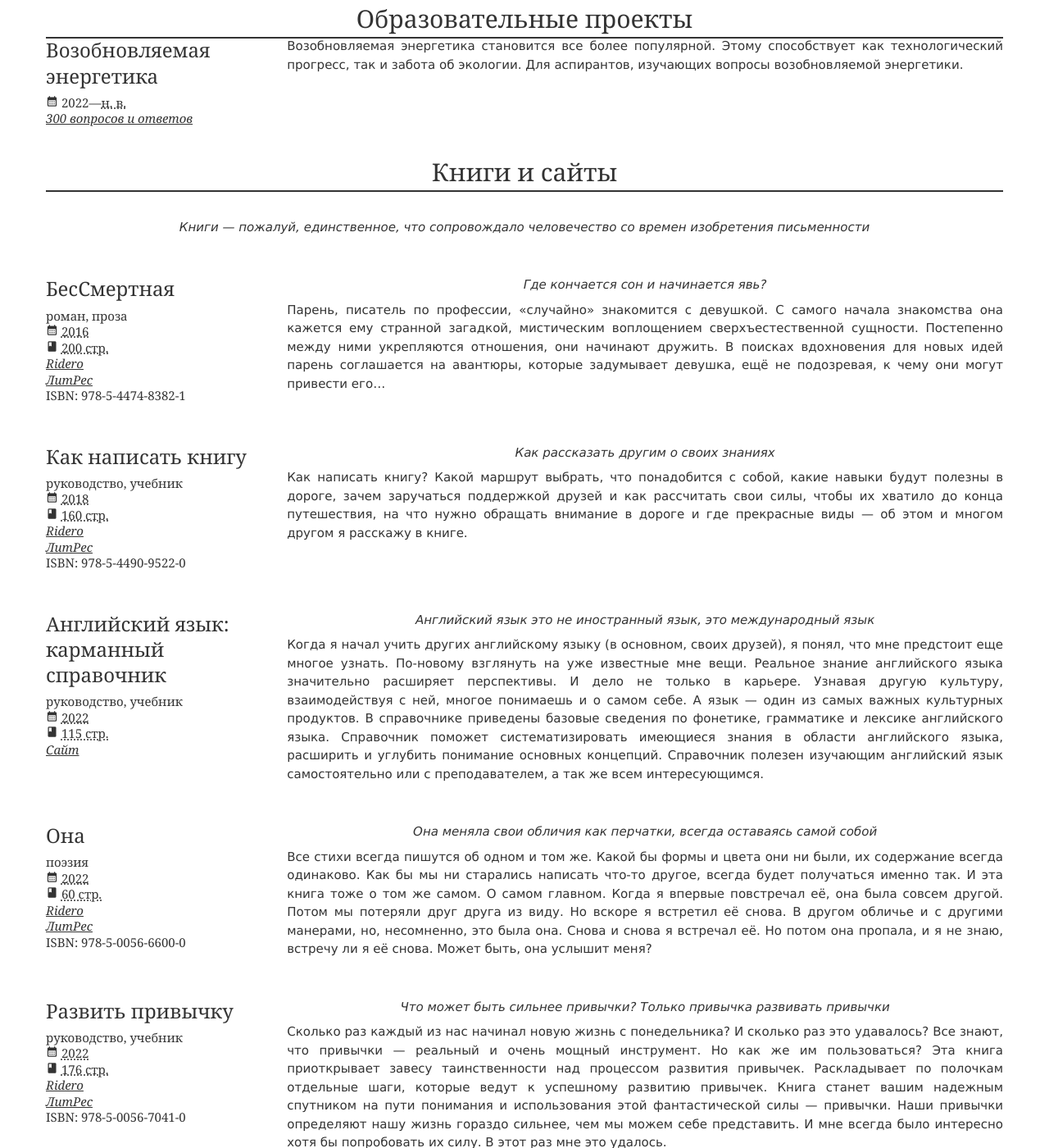
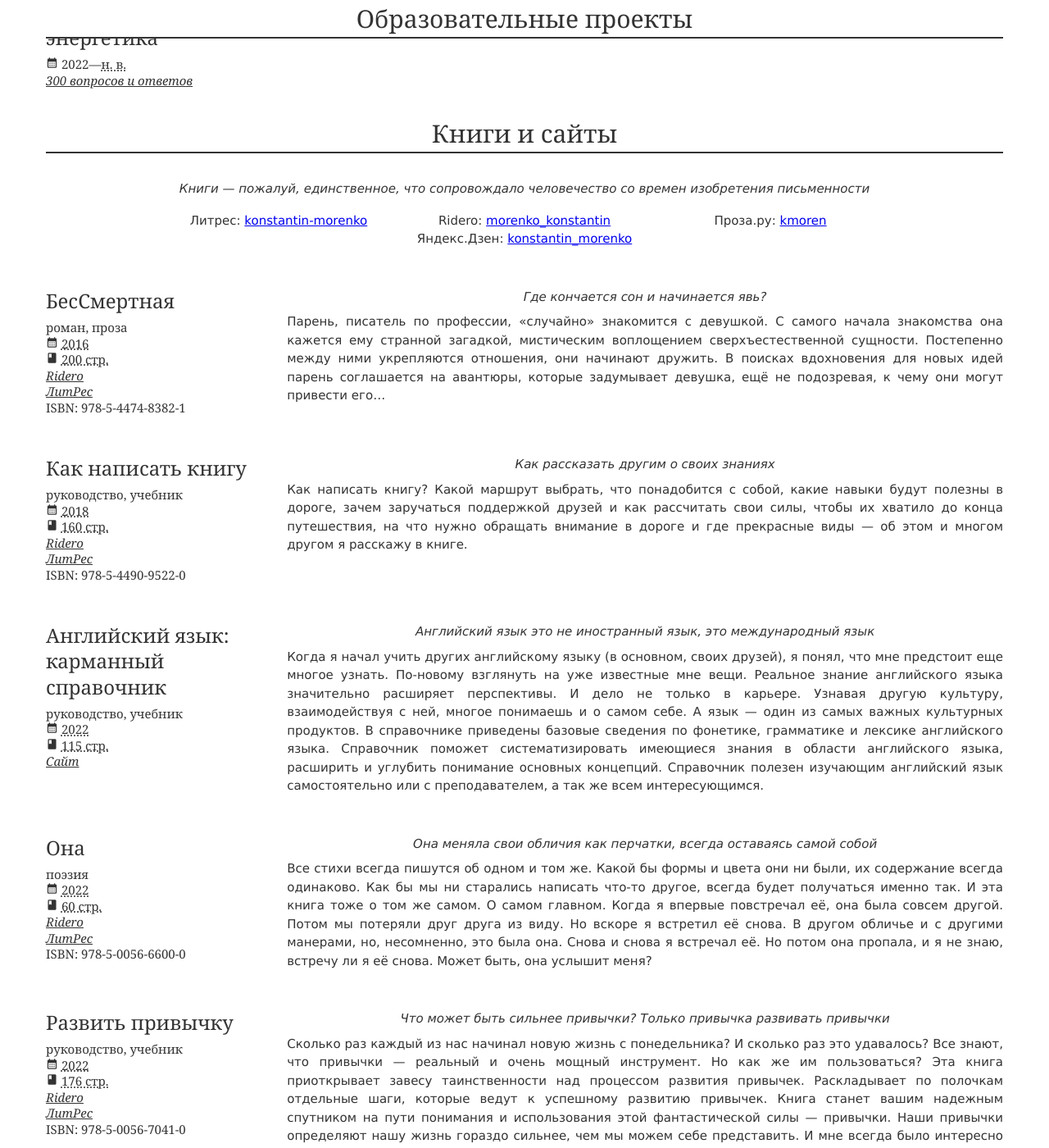
Before and after one commit to konstantin-morenko/jresume, a Jekyll site: the page built from index.md, in a window 1280 px wide and 1400 px high, scrolled down 4945 px. Shown: the whole window at 82% size. Built offline with Jekyll 4.4.1, drawn with Linux system fonts in a browser that asks for light colours.

Commit message:
Links below every header (literature)

```diff
--- a/_data/books.yml
+++ b/_data/books.yml
@@ -3,6 +3,21 @@ id: books
 description: |
   Книги — пожалуй, единственное, что сопровождало человечество со
   времен изобретения письменности
+
+link_block:
+- prefix: Литрес
+  link: https://www.litres.ru/konstantin-morenko/
+  text: konstantin-morenko
+- prefix: Ridero
+  link: https://ridero.ru/author/morenko_konstantin_q8qs3/
+  text: morenko_konstantin
+- prefix: Проза.ру
+  link: https://proza.ru/avtor/kmoren
+  text: kmoren
+- prefix: Яндекс.Дзен
+  link: https://zen.yandex.ru/konstantin_morenko
+  text: konstantin_morenko
+
 cards:
 
 - name: БесСмертная
--- a/_data/header.yml
+++ b/_data/header.yml
@@ -30,22 +30,6 @@ link_blocks:
   - prefix: Scopus
     link: https://www.scopus.com/authid/detail.uri?authorId=57201922327
     text: 57201922327
-- id: literature
-  name: Литература
-  icon: book
-  list:
-  - prefix: Литрес
-    link: https://www.litres.ru/konstantin-morenko/
-    text: konstantin-morenko
-  - prefix: Ridero
-    link: https://ridero.ru/author/morenko_konstantin_q8qs3/
-    text: morenko_konstantin
-  - prefix: Проза.ру
-    link: https://proza.ru/avtor/kmoren
-    text: kmoren
-  - prefix: Яндекс.Дзен
-    link: https://zen.yandex.ru/konstantin_morenko
-    text: konstantin_morenko
 - id: programming
   name: Программирование
   icon: data_object
--- a/_includes/books.html
+++ b/_includes/books.html
@@ -4,6 +4,17 @@
   <div class="header">{{ books.header }}</div>
 
   <div class="quote">{{ books.description }}</div>
+
+  {% if books.link_block %}
+  <div class="link-block">
+    {% for ln in books.link_block %}
+    <div class="link">
+      {{ ln.prefix }}:
+      <a href="{{ ln.link }}">{{ ln.text }}</a>
+    </div>
+    {% endfor %}
+  </div>
+  {% endif %}
 
   {% for bk in books.cards %}
   <div class="card">
--- a/css/main.scss
+++ b/css/main.scss
@@ -162,6 +162,17 @@ body {
 	top: 0;
 	background-color: $background-color;
     }
+    .link-block {
+	display: flex;
+	flex-direction: row;
+	flex-wrap: wrap;
+	justify-content: center;
+
+	.link {
+	    width: 300px;
+	    text-align: center;
+	}
+    }
     .quote {
 	text-align: center;
 	font-style: italic;
```
